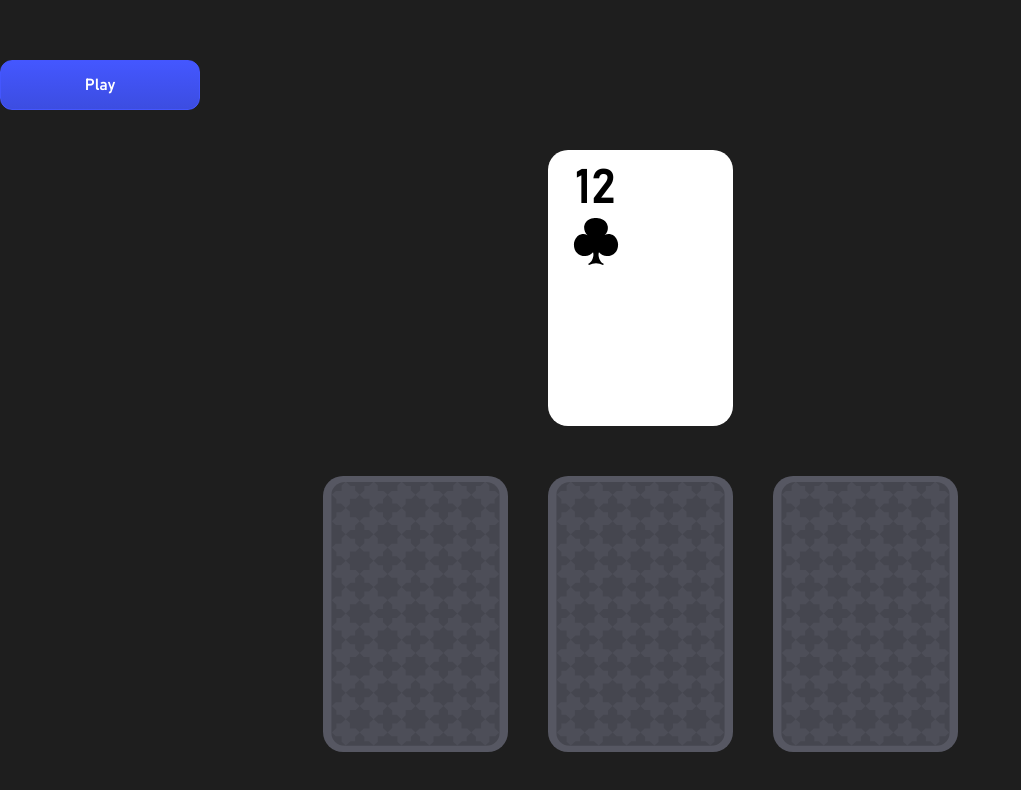
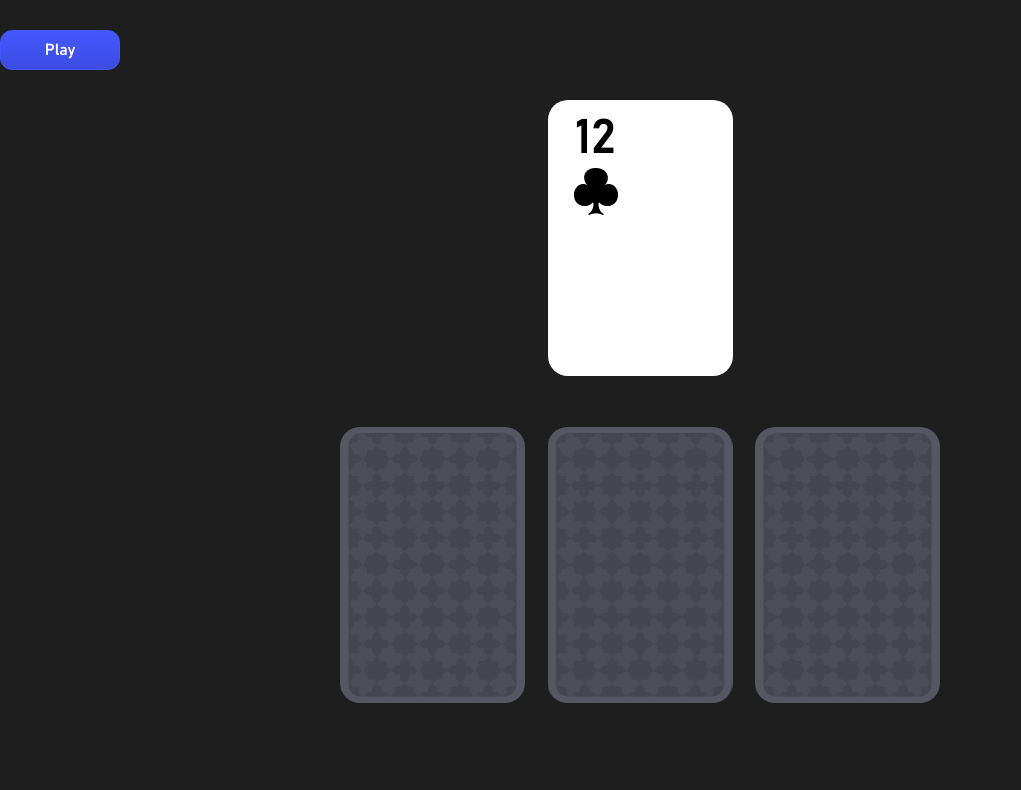
Before and after one commit to Lyrklif/card-animation, a Vue app: page / in a window 1280 px wide. Shown: the top 790 px of the page, without its empty margins (0-1021 px from the left). Built offline with nearby package versions, Linux system fonts and the light colour scheme.

Commit message:
feat: add animate move card

```diff
--- a/src/components/atoms/PlayButton.vue
+++ b/src/components/atoms/PlayButton.vue
@@ -13,8 +13,8 @@
   background: linear-gradient(180deg, #4457ff 0%, #3c4de1 100%);
   border: 1px solid #4456fe;
   border-radius: 12px;
-  min-height: 50px;
-  min-width: 200px;
+  min-height: 40px;
+  min-width: 120px;
   cursor: pointer;
   transition: opacity 0.3s ease;
 
--- a/src/components/atoms/card/Card.vue
+++ b/src/components/atoms/card/Card.vue
@@ -12,18 +12,29 @@ defineProps({
     type: Boolean,
     default: false,
   },
+  shadow: {
+    type: Boolean,
+    default: false,
+  },
+  text: {
+    type: String,
+    default: "12",
+  },
 });
 </script>
 
 <template>
   <div class="card" :class="{ flip: flip }">
     <CardFront
-      text="12"
+      :text="text"
       icon="clubs"
       class="side side-front"
-      :class="back ? 'hide' : 'show'"
+      :class="[back ? 'hide' : 'show', shadow ? 'shadow' : '']"
     />
-    <CardBack class="side side-back" :class="back ? 'show' : 'hide'" />
+    <CardBack
+      class="side side-back"
+      :class="[back ? 'show' : 'hide', shadow ? 'shadow' : '']"
+    />
   </div>
 </template>
 
@@ -53,6 +64,10 @@ defineProps({
   backface-visibility: hidden;
   transform-style: preserve-3d;
   transition: ease-in-out 600ms;
+
+  &.shadow {
+    box-shadow: 0px 8px 8px -2px rgba(34, 60, 80, 0.3);
+  }
 }
 
 .show {
--- a/src/components/molecules/CardStacks.vue
+++ /dev/null
@@ -1,38 +0,0 @@
-<script setup lang="ts">
-import Card from "../atoms/card/Card.vue";
-
-defineProps({
-  move: {
-    type: Boolean,
-    default: false,
-  },
-});
-</script>
-
-<template>
-  <div class="cards">
-    <Card back class="card" />
-    <Card back class="card" :flip="move" />
-    <Card back class="card" />
-  </div>
-</template>
-
-<style scoped lang="scss">
-.cards {
-  display: flex;
-  align-items: center;
-  justify-content: center;
-}
-
-.card {
-  margin-left: 20px;
-  margin-right: 20px;
-
-  &:first-child {
-    margin-left: 0;
-  }
-  &:last-child {
-    margin-right: 0;
-  }
-}
-</style>
--- a/src/components/molecules/OpenedCards.vue
+++ /dev/null
@@ -1,17 +0,0 @@
-<script setup lang="ts">
-import Card from "../atoms/card/Card.vue";
-</script>
-
-<template>
-  <div class="cards">
-    <Card />
-  </div>
-</template>
-
-<style scoped lang="scss">
-.cards {
-  display: flex;
-  align-items: center;
-  justify-content: center;
-}
-</style>
--- a/src/components/organisms/GameTable.vue
+++ b/src/components/organisms/GameTable.vue
@@ -1,33 +1,99 @@
 <script setup lang="ts">
-import CardStacks from "../molecules/CardStacks.vue";
-import OpenedCards from "../molecules/OpenedCards.vue";
 import PlayButton from "../atoms/PlayButton.vue";
+import Card from "../atoms/card/Card.vue";
 import { ref } from "vue";
 
 const startPlay = ref<boolean>(false);
 const play = () => {
-  startPlay.value = true;
+  startPlay.value = !startPlay.value;
 };
 </script>
 
 <template>
   <div class="game">
-    <PlayButton class="button" @click.once="play" />
-    <OpenedCards class="opened-cards" />
-    <CardStacks :move="startPlay" />
+    <PlayButton class="button" @click="play" />
+
+    <div class="grid">
+      <Card />
+
+      <div class="bottom-wrap">
+        <Card back class="card-bottom left" />
+        <Card
+          back
+          text="A"
+          :flip="startPlay"
+          :shadow="startPlay"
+          :class="{ top: startPlay }"
+          class="card-bottom center"
+        />
+        <Card back class="card-bottom right" />
+      </div>
+    </div>
   </div>
 </template>
 
 <style scoped lang="scss">
+$card-height: 277px;
+$offsets: 50px;
+
 .game {
-  margin: 60px auto;
+  margin: 30px auto;
 }
 
 .button {
-  margin-bottom: 40px;
+  margin-bottom: 30px;
 }
 
-.opened-cards {
-  margin-bottom: 50px;
+.grid {
+  position: relative;
+  display: flex;
+  flex-direction: column;
+  align-items: center;
+  margin-left: auto;
+  margin-right: auto;
+  width: 100%;
+  max-width: 600px;
+  height: $card-height + $card-height + $offsets;
+}
+
+.bottom-wrap {
+  width: 100%;
+}
+
+.card-bottom {
+  position: absolute;
+  top: $card-height + $offsets;
+  transition: all 0.6s ease;
+  z-index: 1;
+
+  &.left {
+    left: 0;
+  }
+  &.center {
+    left: 50%;
+    transform: translateX(-50%);
+  }
+  &.right {
+    right: 0;
+  }
+}
+
+.top {
+  position: absolute;
+  top: -10px;
+  animation: to-top 1s;
+  z-index: 2;
+}
+
+@keyframes to-top {
+  0% {
+    top: $card-height + $offsets;
+  }
+  60% {
+    top: $card-height + $offsets;
+  }
+  100% {
+    top: -10px;
+  }
 }
 </style>
```
